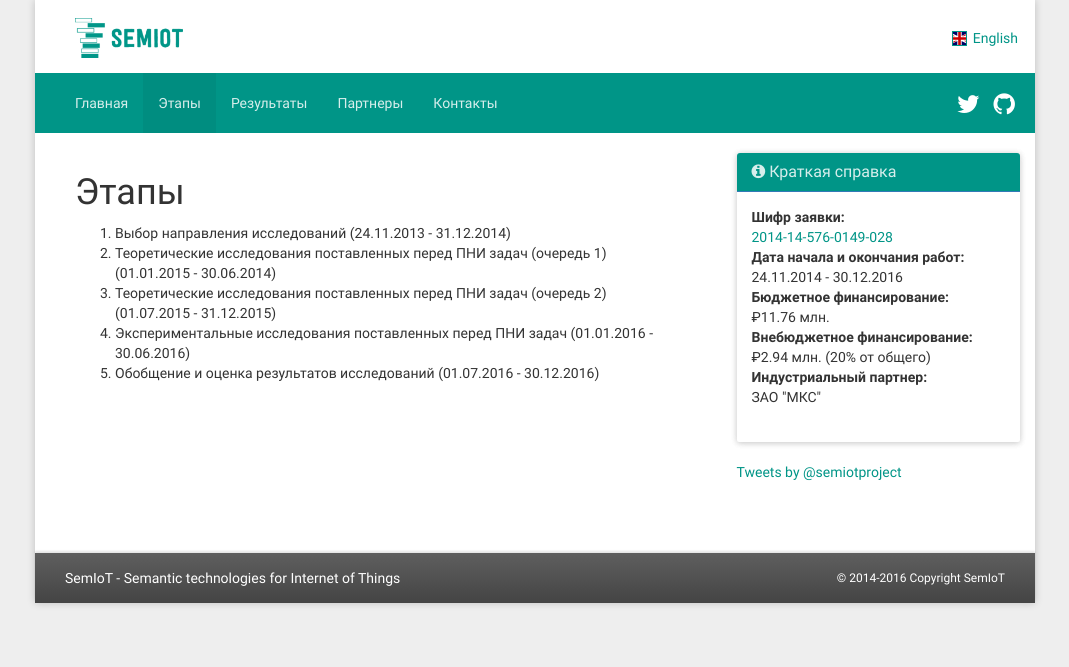
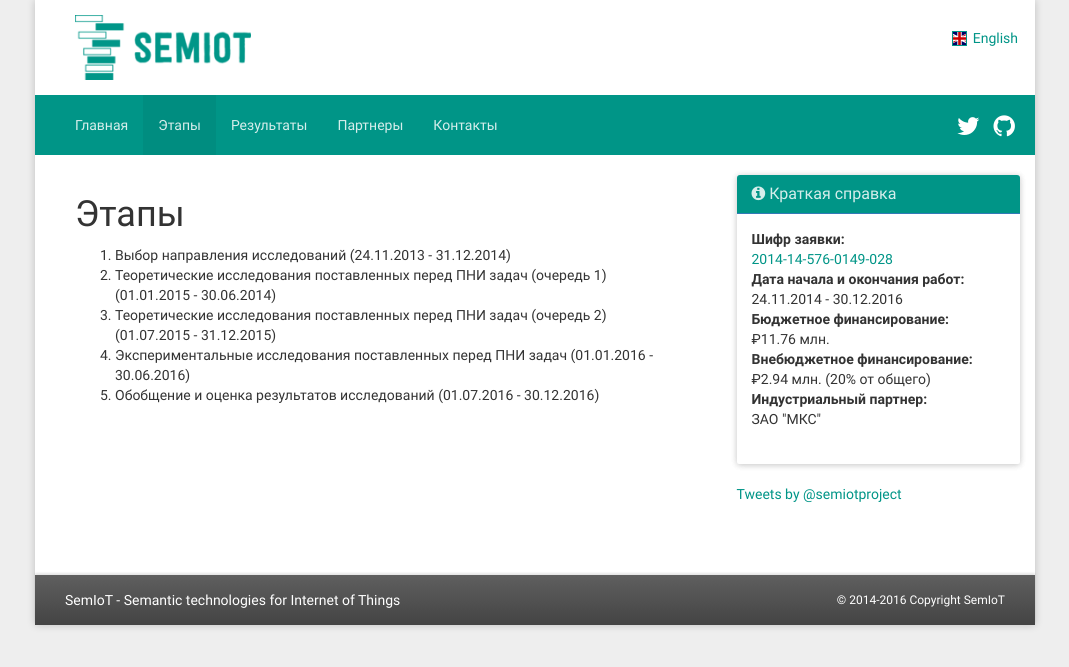
Before and after one commit to semiotproject/semiotproject.github.io, a Jekyll site: the page built from stages.md, in a window 1280 px wide. Shown: the top 667 px of the page, without its empty margins (105-1174 px from the left). Built offline with Jekyll 4.4.1, drawn with Linux system fonts in a browser that asks for light colours; nearby versions of some CDN libraries; comment, search, counter and statistics services are not loaded.

Commit message:
Enlarged the logo

```diff
--- a/css/main.css
+++ b/css/main.css
@@ -4,7 +4,7 @@ blockquote {
 }
 
 .logo {
-    height: 40px;
+    height: 65px;
 }
 
 
```
